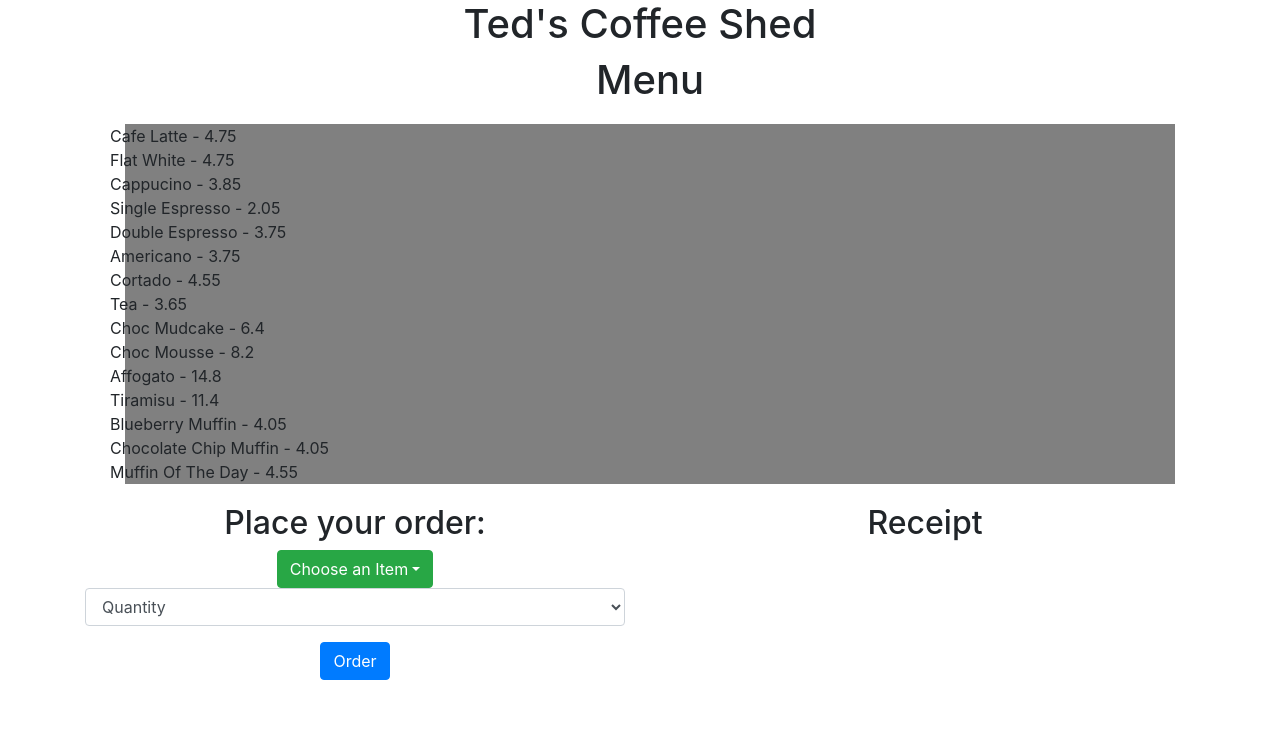
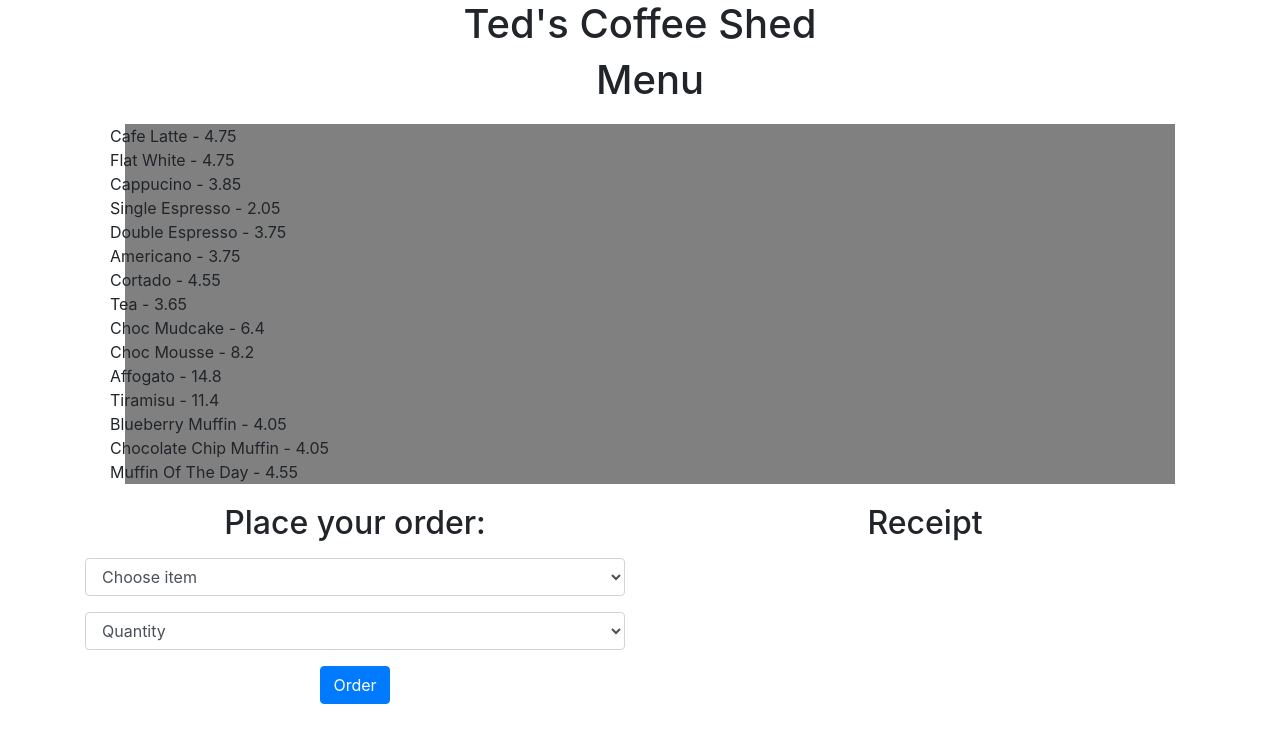
Before and after one commit to ted-scanlan/till-tech-test, a React (Create React App) app: page / in a window 1280 px wide. Shown: the top 742 px of the page. Built offline with nearby package versions, Linux system fonts and the light colour scheme.

Commit message:
added form for order

```diff
--- a/src/App.js
+++ b/src/App.js
@@ -1,8 +1,6 @@
 import React, { Component } from 'react';
 import Menu from './components/Menu';
 import ItemButton from './components/ItemButton';
-import OrderButton from './components/OrderButton';
-import ItemQuantity from './components/ItemQuantity';
 import 'bootstrap/dist/css/bootstrap.min.css';
 import Container from 'react-bootstrap/Container'
 import Row from 'react-bootstrap/Row'
@@ -41,8 +39,8 @@ class App extends Component {
       <Col>
         <h2> Place your order:</h2>
         <ItemButton/>
-        <ItemQuantity/>
-        <OrderButton/>
+
+
         </Col>
         <Col>
         <h2> Receipt</h2>
--- a/src/components/ItemButton.js
+++ b/src/components/ItemButton.js
@@ -1,52 +1,101 @@
 import React, { Component } from 'react';
 import Dropdown from 'react-bootstrap/Dropdown'
+import Form from 'react-bootstrap/Form'
 
+import Button from 'react-bootstrap/Button'
 
 class ItemButton extends Component {
 
   constructor(props) {
     super(props);
     this.state = {
-      value : '',
+      item : '',
+      quantity: '',
     };
   }
 
-    select = (event) => {
+
+    handleItemChange = (event) => {
       this.setState({
-        value: event.target.innerText
+        item: event.target.value
       });
 
       setTimeout(() =>
-      console.log(this.state.value), 1000);
+      console.log(this.state.item), 1000);
+    }
 
+    handleQuantityChange = (event) => {
+      this.setState({
+        quantity: event.target.value
+      });
+
+      setTimeout(() =>
+      console.log(this.state.quantity), 1000);
     }
+
+
 
 
   render() {
 
   return (
 
-    <Dropdown>
-      <Dropdown.Toggle variant="success" id="dropdown-basic">
-        Choose an Item
-      </Dropdown.Toggle>
+    <Form>
+      <Form.Group controlId="exampleForm.ControlInput1">
 
-      <Dropdown.Menu>
-        <Dropdown.Item eventKey= 'abc' href="#/action-1">Cafe Latte</Dropdown.Item>
-        <Dropdown.Item onClick={this.select}>Flat White</Dropdown.Item>
-        <Dropdown.Item onClick={this.select}>Cappucino</Dropdown.Item>
-        <Dropdown.Item onClick={this.select}>Single Espresso</Dropdown.Item>
-        <Dropdown.Item onClick={this.select}>Double Espresso</Dropdown.Item>
-        <Dropdown.Item onClick={this.select}>Cortado</Dropdown.Item>
-        <Dropdown.Item onClick={this.select}>Tea</Dropdown.Item>
-        <Dropdown.Item onClick={this.select}>Choc Mudcake</Dropdown.Item>
-        <Dropdown.Item onClick={this.select}>Choc Mousse</Dropdown.Item>
-        <Dropdown.Item onClick={this.select}>Affogato</Dropdown.Item>
-        <Dropdown.Item onClick={this.select}>Blueberry Muffin</Dropdown.Item>
-        <Dropdown.Item onClick={this.select}>Chocolate Chip Muffin</Dropdown.Item>
-        <Dropdown.Item onClick={this.select}>Muffin Of The Day</Dropdown.Item>
-      </Dropdown.Menu>
-    </Dropdown>
+      </Form.Group>
+      <Form.Group controlId="exampleForm.ControlSelect1">
+
+        <Form.Control as="select" onChange={this.handleItemChange} >
+          <option>Choose item</option>
+          <option>Cafe Latte</option>
+          <option>Cappucino</option>
+          <option>Single Espresso</option>
+          <option>Double Espresso</option>
+          <option>Americano</option>
+          <option>Cortado</option>
+          <option>Tea</option>
+          <option>Choc Mudcake</option>
+          <option>Choc Mousse</option>
+          <option>Affogato</option>
+          <option>Tiramisu</option>
+          <option>Blueberry Muffin</option>
+          <option>Chocolate Chip Muffin</option>
+          <option>Muffin Of The Day</option>
+        </Form.Control>
+      </Form.Group>
+      <Form.Group controlId="exampleForm.ControlSelect1">
+        <Form.Control as="select" onChange={this.handleQuantityChange}>
+        <option>Quantity</option>
+          <option>1</option>
+          <option>2</option>
+          <option>3</option>
+          <option>4</option>
+          <option>5</option>
+          <option>6</option>
+          <option>7</option>
+          <option>8</option>
+          <option>9</option>
+          <option>10</option>
+          <option>11</option>
+          <option>12</option>
+          <option>13</option>
+          <option>14</option>
+          <option>15</option>
+          <option>16</option>
+          <option>17</option>
+          <option>18</option>
+          <option>19</option>
+          <option>20</option>
+        </Form.Control>
+      </Form.Group>
+      <Button variant="primary" type="submit">
+   Order
+ </Button>
+
+    </Form>
+
+
 
   );
 }
--- a/src/components/ItemQuantity.js
+++ /dev/null
@@ -1,51 +0,0 @@
-import React, { Component } from 'react';
-import Form from 'react-bootstrap/Form'
-
-
-class ItemQuantity extends Component {
-
-
-
-  render() {
-
-  return (
-
-    <Form>
-
-      <Form.Group controlId="exampleForm.ControlSelect1">
-
-        <Form.Control as="select">
-         <option>Quantity</option>
-          <option>1</option>
-          <option>2</option>
-          <option>3</option>
-          <option>4</option>
-          <option>5</option>
-          <option>6</option>
-          <option>7</option>
-          <option>8</option>
-          <option>9</option>
-          <option>10</option>
-          <option>11</option>
-          <option>12</option>
-          <option>13</option>
-          <option>14</option>
-          <option>15</option>
-          <option>16</option>
-          <option>17</option>
-          <option>18</option>
-          <option>19</option>
-          <option>20</option>
-
-        </Form.Control>
-      </Form.Group>
-
-    </Form>
-
-  );
-}
-}
-
-
-
-export default ItemQuantity;
--- a/src/components/OrderButton.js
+++ /dev/null
@@ -1,25 +0,0 @@
-import React, { Component } from 'react';
-
-import Button from 'react-bootstrap/Button'
-
-
-class OrderButton extends Component {
-
-
-
-  render() {
-
-  return (
-
-
-    <Button variant="primary">Order</Button>
-
-
-
-  );
-}
-}
-
-
-
-export default OrderButton;
```
